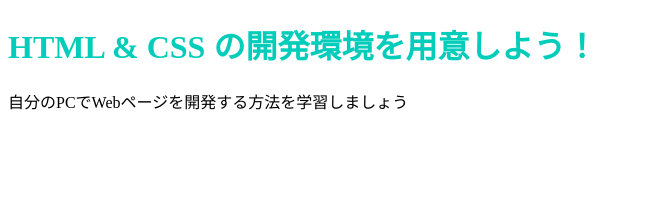
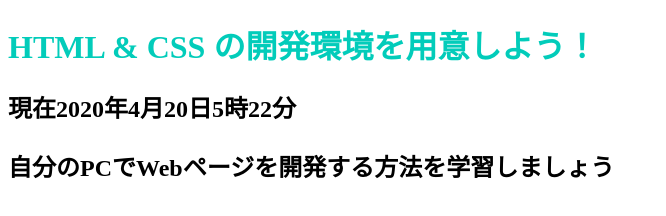
Before and after one commit to apr5296/apr5296.github.io, a plain HTML site: page index.html in a window 1280 px wide. Shown: the whole page, without its empty margins (0-666 px from the left). Drawn offline with Linux system fonts and the light colour scheme.

Commit message:
Update index.html

```diff
--- a/index.html
+++ b/index.html
@@ -7,6 +7,7 @@
   </head>
   <body>
     <h1 class="title">HTML & CSS の開発環境を用意しよう！</h1>
+    <h2>現在2020年4月20日5時22分
     <p>自分のPCでWebページを開発する方法を学習しましょう</p>
 </body>
     </html>
```
